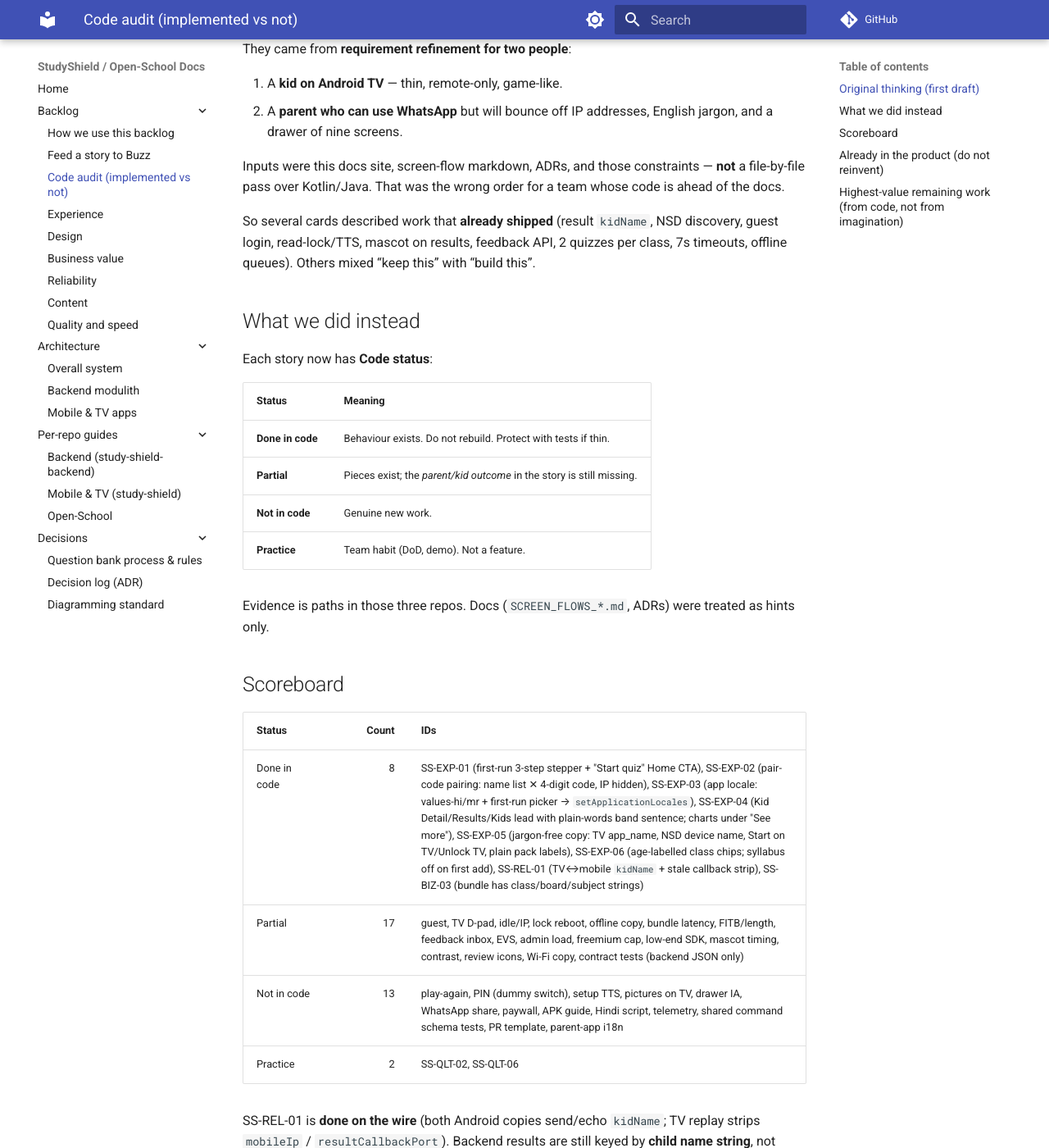
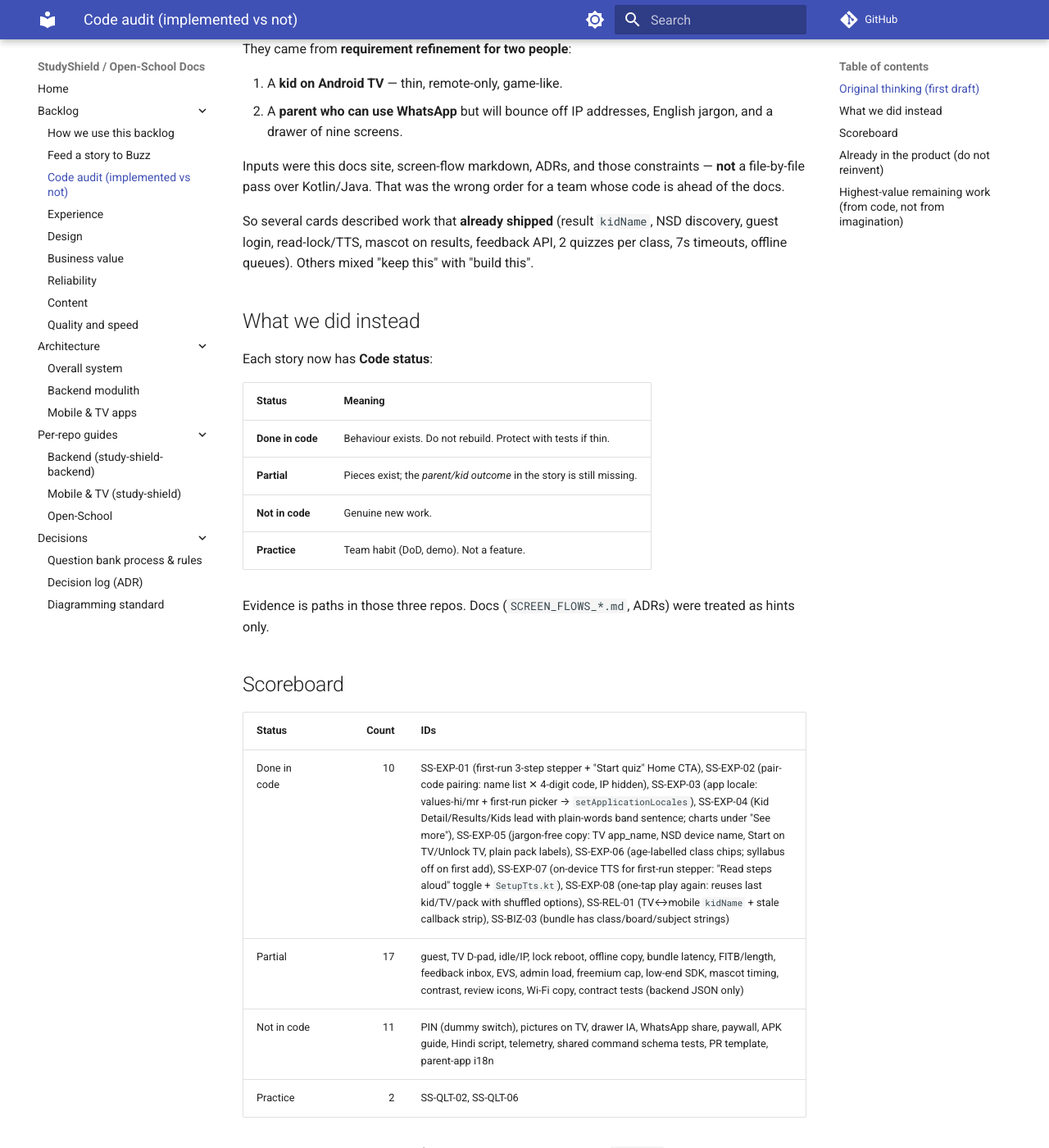
Before and after one commit to krushnatkhawale/study-shield-docs, an MkDocs documentation site: the page built from docs/backlog/code-audit.md, in a window 1280 px wide and 1400 px high, scrolled down 508 px. Shown: the whole window at 82% size. Built offline with MkDocs 1.6.1 and Material for MkDocs 9.7.7, drawn with Linux system fonts in a browser that asks for light colours; comment, search, counter and statistics services are not loaded; some of the changed text lies outside the part shown.

Commit message:
SS-EXP-07 & SS-EXP-08: mark backlog DONE (IMPLEMENTED), clean Remaining work
SS-EXP-07 (experience.md): Code status = Done in code (IMPLEMENTED) + Implemented line.
SS-EXP-08 (experience.md): Code status = Done in code (IMPLEMENTED) + Implemented line.
index.md: removed both IDs from Remaining work (renumbered ranks 1-30), added Done rows.
code-audit.md: scoreboard Done 10 / Partial 17 / Not in code 11.

```diff
--- a/docs/backlog/code-audit.md
+++ b/docs/backlog/code-audit.md
@@ -10,7 +10,7 @@ Checked against local checkouts on **2026-09-09**:
 
 ## Original thinking (first draft)
 
-The first stories were **not** a “this is unimplemented” list.
+The first stories were **not** a "this is unimplemented" list.
 
 They came from **requirement refinement for two people**:
 
@@ -19,7 +19,7 @@ They came from **requirement refinement for two people**:
 
 Inputs were this docs site, screen-flow markdown, ADRs, and those constraints — **not** a file-by-file pass over Kotlin/Java. That was the wrong order for a team whose code is ahead of the docs.
 
-So several cards described work that **already shipped** (result `kidName`, NSD discovery, guest login, read-lock/TTS, mascot on results, feedback API, 2 quizzes per class, 7s timeouts, offline queues). Others mixed “keep this” with “build this”.
+So several cards described work that **already shipped** (result `kidName`, NSD discovery, guest login, read-lock/TTS, mascot on results, feedback API, 2 quizzes per class, 7s timeouts, offline queues). Others mixed "keep this" with "build this".
 
 ## What we did instead
 
@@ -38,9 +38,9 @@ Evidence is paths in those three repos. Docs (`SCREEN_FLOWS_*.md`, ADRs) were tr
 
 | Status | Count | IDs |
 |--------|------:|-----|
-| Done in code | 8 | SS-EXP-01 (first-run 3-step stepper + "Start quiz" Home CTA), SS-EXP-02 (pair-code pairing: name list ✕ 4-digit code, IP hidden), SS-EXP-03 (app locale: values-hi/mr + first-run picker → `setApplicationLocales`), SS-EXP-04 (Kid Detail/Results/Kids lead with plain-words band sentence; charts under "See more"), SS-EXP-05 (jargon-free copy: TV app_name, NSD device name, Start on TV/Unlock TV, plain pack labels), SS-EXP-06 (age-labelled class chips; syllabus off on first add), SS-REL-01 (TV↔mobile `kidName` + stale callback strip), SS-BIZ-03 (bundle has class/board/subject strings) |
+| Done in code | 10 | SS-EXP-01 (first-run 3-step stepper + "Start quiz" Home CTA), SS-EXP-02 (pair-code pairing: name list ✕ 4-digit code, IP hidden), SS-EXP-03 (app locale: values-hi/mr + first-run picker → `setApplicationLocales`), SS-EXP-04 (Kid Detail/Results/Kids lead with plain-words band sentence; charts under "See more"), SS-EXP-05 (jargon-free copy: TV app_name, NSD device name, Start on TV/Unlock TV, plain pack labels), SS-EXP-06 (age-labelled class chips; syllabus off on first add), SS-EXP-07 (on-device TTS for first-run stepper: "Read steps aloud" toggle + `SetupTts.kt`), SS-EXP-08 (one-tap play again: reuses last kid/TV/pack with shuffled options), SS-REL-01 (TV↔mobile `kidName` + stale callback strip), SS-BIZ-03 (bundle has class/board/subject strings) |
 | Partial | 17 | guest, TV D-pad, idle/IP, lock reboot, offline copy, bundle latency, FITB/length, feedback inbox, EVS, admin load, freemium cap, low-end SDK, mascot timing, contrast, review icons, Wi-Fi copy, contract tests (backend JSON only) |
-| Not in code | 13 | play-again, PIN (dummy switch), setup TTS, pictures on TV, drawer IA, WhatsApp share, paywall, APK guide, Hindi script, telemetry, shared command schema tests, PR template, parent-app i18n |
+| Not in code | 11 | PIN (dummy switch), pictures on TV, drawer IA, WhatsApp share, paywall, APK guide, Hindi script, telemetry, shared command schema tests, PR template, parent-app i18n |
 | Practice | 2 | SS-QLT-02, SS-QLT-06 |
 
 SS-REL-01 is **done on the wire** (both Android copies send/echo `kidName`; TV replay strips `mobileIp` / `resultCallbackPort`). Backend results are still keyed by **child name string**, not `childProfileId` — that leftover sits under the same card as a small follow-up, not a rebuild.
```
Also changed, not shown: other parts of docs/backlog/code-audit.md (+1 -1 lines), docs/backlog/experience.md (+6 -2 lines), docs/backlog/index.md (+26 -26 lines).
